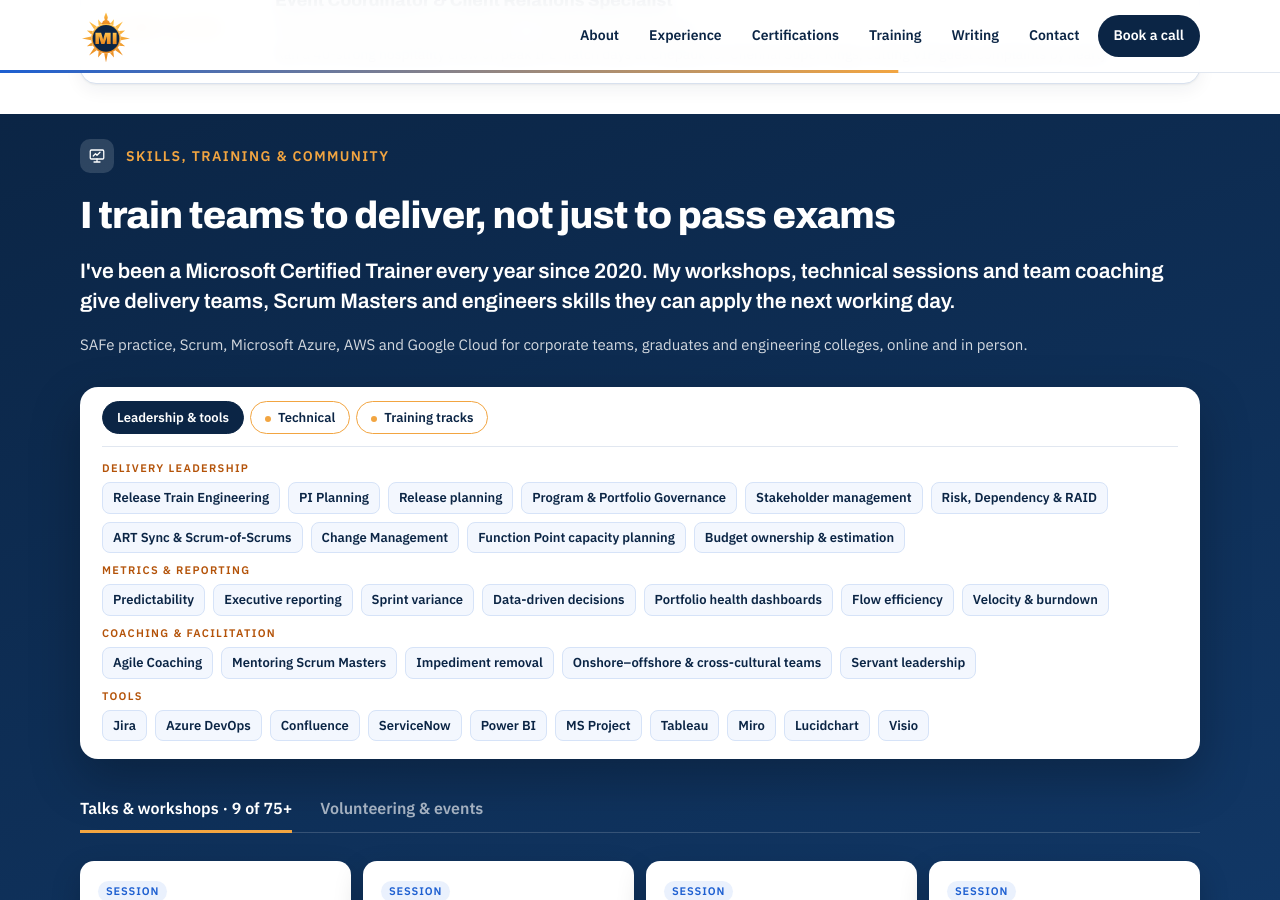
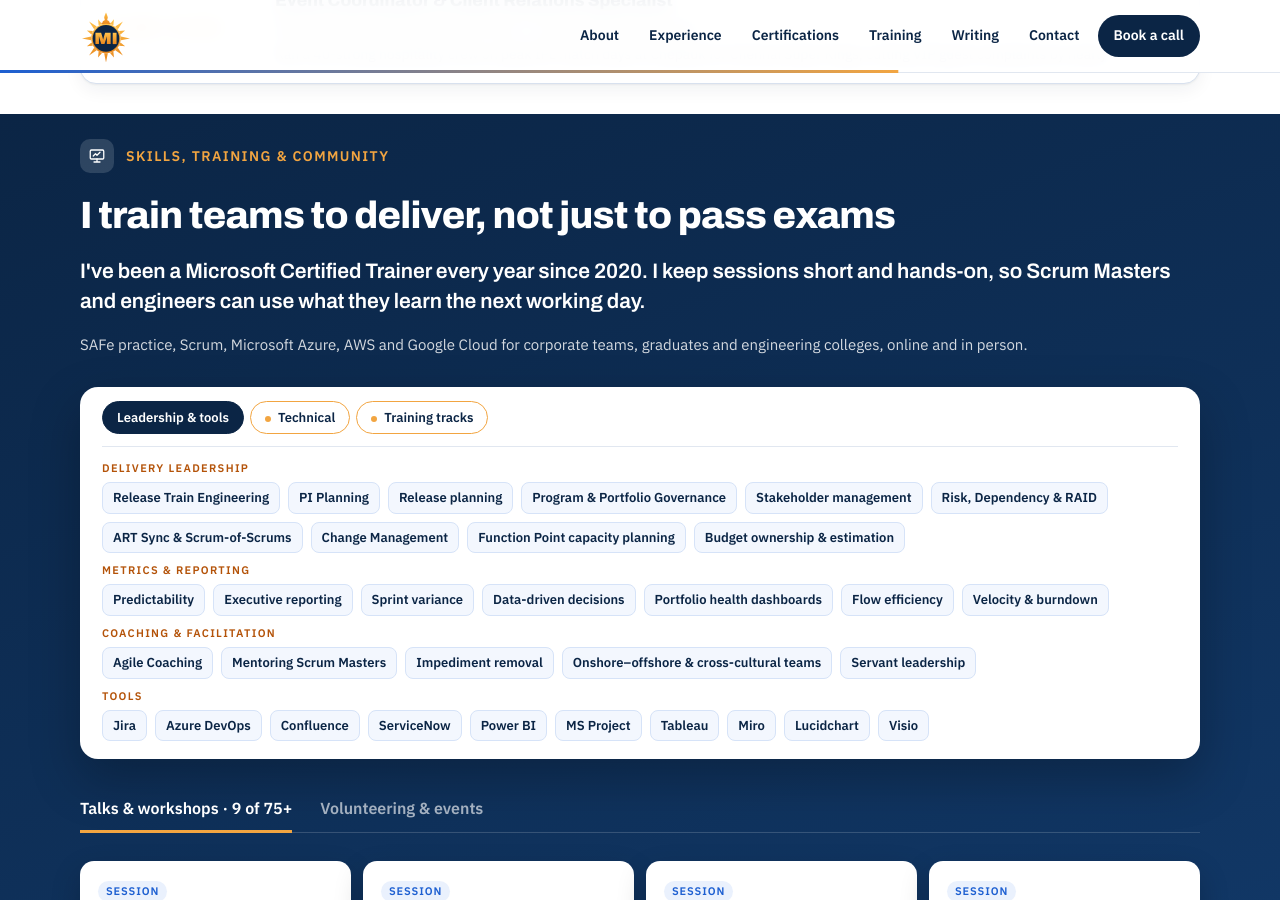
Before and after one commit to Madhan-I/Madhan-I.github.io, a Jekyll site: the page built from index.html, in a window 1280 px wide and 900 px high, scrolled down 3779 px. Built offline with Jekyll 4.4.1, drawn with Linux system fonts in a browser that asks for light colours.

Commit message:
Training intro: plainer second sentence
Co-Authored-By: Claude Opus 5.5 <noreply@anthropic.com>
Claude-Session: https://claude.ai/code/session_01WNzLwZSYALJP8akM9QBjMW

```diff
--- a/_data/profile.yml
+++ b/_data/profile.yml
@@ -239,8 +239,8 @@ experience:
 
 training_title: I train teams to deliver, not just to pass exams
 training_intro_lead: "I've been a Microsoft Certified Trainer every year since 2020."
-training_intro_mid: "My workshops, technical sessions and team coaching"
-training_intro: "give delivery teams, Scrum Masters and engineers skills they can apply the next working day."
+training_intro_mid: "I keep sessions short and hands-on,"
+training_intro: "so Scrum Masters and engineers can use what they learn the next working day."
 training_note: "SAFe practice, Scrum, Microsoft Azure, AWS and Google Cloud for corporate teams, graduates and engineering colleges, online and in person."
 training_facts:
   - number: "6 yrs"
```
